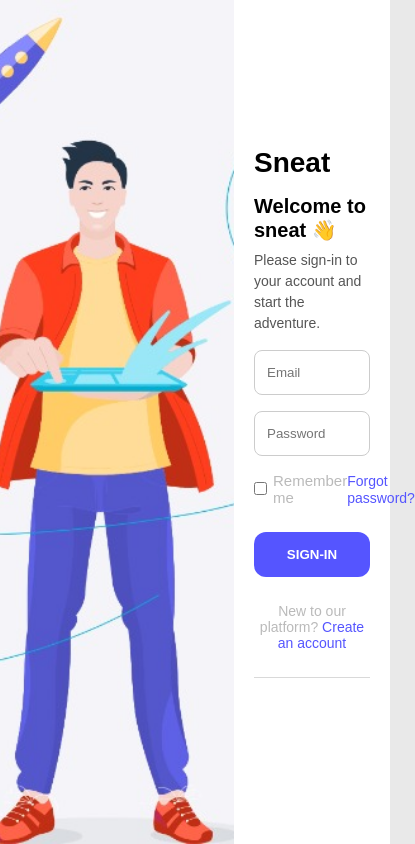
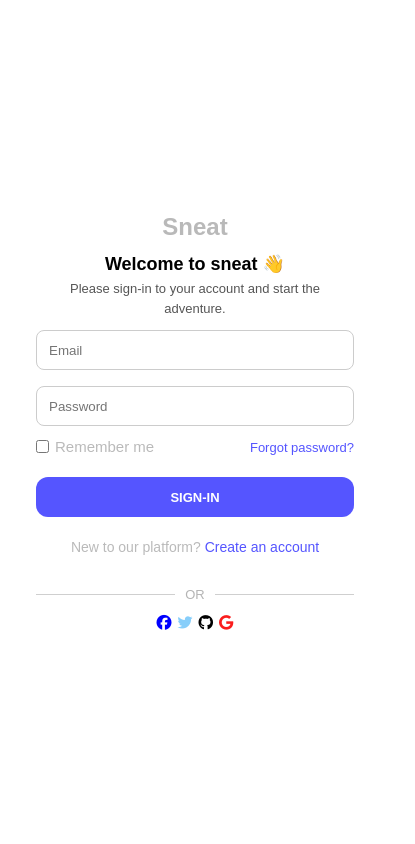
Before and after one commit to bilalashrafali123/login-page-sneat, a plain HTML site: page index.html in a window 390 px wide. Shown: the whole page, 415 px wide, since content can reach past the window. Drawn offline with Linux system fonts and the light colour scheme.

Commit message:
completed..

```diff
--- a/index.html
+++ b/index.html
@@ -4,9 +4,9 @@
   <meta charset="UTF-8" />
   <meta name="viewport" content="width=device-width, initial-scale=1.0" />
   <link rel="stylesheet" href="style.css" />
-  <title>login-page</title>
+  <title>Login Page</title>
 </head>
-<body style="background-color: rgb(233, 233, 233)">
+<body>
   <div class="wrapper">
     <div class="left-section"></div>
     <div class="wrapper-form-section">
@@ -33,9 +33,20 @@
         <div class="footer-section">
           <span>New to our platform? <a href="#">Create an account</a></span>
         </div>
-        <hr>
+        <div class="or-section">
+          <hr />
+          <span class="or">OR</span>
+          <hr />
+        </div>
+        <div class="footer-logos">
+          <div><i class="fa-brands fa-facebook facebook-logo"></i></div>
+          <div><i class="fa-brands fa-twitter twitter-logo"></i></div>
+          <div><i class="fa-brands fa-github"></i></div>
+          <div><i class="fa-brands fa-google google-logo"></i></div>
+        </div>
       </div>
     </div>
   </div>
+  <script src="https://kit.fontawesome.com/70c12894dc.js" crossorigin="anonymous"></script>
 </body>
 </html>
--- a/style.css
+++ b/style.css
@@ -26,6 +26,7 @@
     background-color: white;
 }
 
+
 .form-section {
     font-size: 15px;
     color: rgb(186, 186, 186);
@@ -38,7 +39,7 @@
 }
 
 .form-section h1 {
-    color: black;
+    color: rgb(185, 185, 185);
     font-size: 28px;
 }
 
@@ -118,11 +119,106 @@
     color: rgb(85, 85, 255);
 }
 
-.wrapper hr{
-    width: 100%;
+.or-section {
+    display: flex;
+    align-items: center;
+    text-align: center;
+    margin-top: 20px;
+    gap: 10px;
+}
+
+.or-section hr {
+    flex: 1;
     height: 1px;
-    background-color: rgb(217, 217, 217);
-    margin: 30px 0 20px;
+    background-color: rgb(207, 207, 207);
     border: none;
-    margin-top: 10px;
 }
+
+.or {
+    color: rgb(180, 180, 180);
+    font-size: 13px;
+    font-weight: lighter;
+    white-space: nowrap;
+}
+
+.footer-logos{
+    color: black;
+    display: flex;
+    justify-content: center;
+    gap: 10px;
+}
+
+.footer-logos .facebook-logo{
+    color: blue;
+}
+
+.footer-logos .twitter-logo{
+   color: lightskyblue;
+}
+
+.google-logo{
+    color: rgb(250, 29, 29);
+}
+
+@media screen and (max-width: 1100px) {
+    .wrapper {
+      flex-direction: column;
+    }
+
+    .left-section {
+      display: none;
+}
+
+    .wrapper-form-section {
+      width: 100%;
+      height: 100vh;
+      padding: 20px;
+}
+
+    .form-section {
+      max-width: 100%;
+      padding: 20px;
+      text-align: center;
+}
+}
+
+@media screen and (max-width: 768px) {
+    .form-section h1 {
+      font-size: 24px;
+
+}
+
+    .form-section h2 {
+      font-size: 18px
+}
+
+    .form-section p,
+    .form-anchor a {
+      font-size: 13px;
+    }
+
+    .sign-in-btn button {
+      font-size: 14px;
+    }
+}
+
+@media screen and (max-width: 480px) {
+    .form-section {
+      padding: 16px;
+      gap: 12px;
+    }
+
+    .form-input input {
+      height: 40px;
+    }
+
+    .sign-in-btn button {
+      height: 40px;
+      font-size: 13px;
+    }
+
+    .footer-logos {
+      gap: 6px;
+      flex-wrap: wrap;
+    }
+}
```
